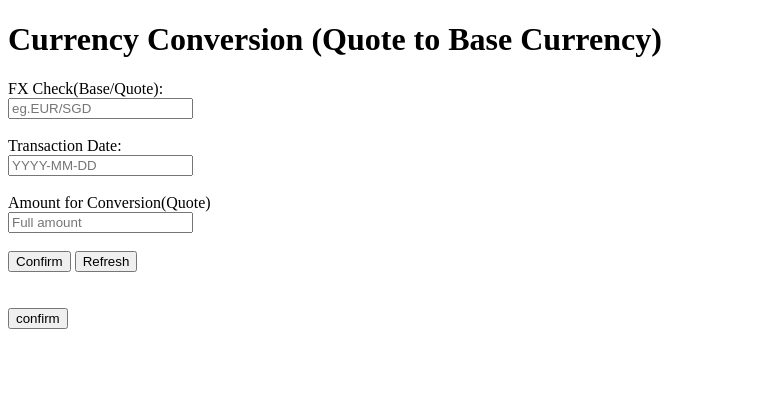
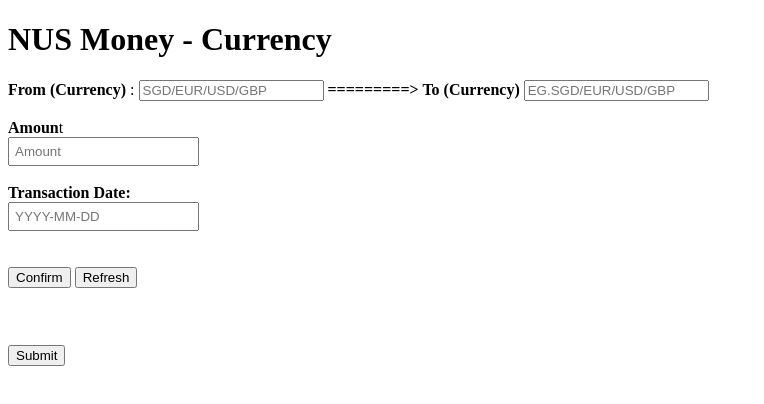
Before and after one commit to karlkws/nusmoney-b13g1, a website: page front-end/FX.html in a window 1280 px wide. Shown: the whole page, without its empty margins (0-764 px from the left). Drawn offline with nearby package versions, Linux system fonts and the light colour scheme.

Commit message:
Change currency format and ensure all are uppercase

```diff
--- a/front-end/FX.css
+++ b/front-end/FX.css
@@ -6,7 +6,22 @@
    }
 
    td, th {
-     border: 1px solid #dddddd;
+     border: 1px solid #18191A;
+     background-color : #FFFEF7;
      text-align: left;
      padding: 8px;
    }
+
+   #base , #quote {
+    text-transform: uppercase;
+   }
+
+   #Value , #transaction{
+
+    padding: 5px;
+   }
+
+
+   /* body {
+    background-color : #C6DEFF;
+  } */
--- a/front-end/FX.html
+++ b/front-end/FX.html
@@ -9,27 +9,32 @@
     <link rel="stylesheet" href="FX.css" />
 
     <title>Currency</title>
-    <h1>Currency Conversion (Quote to Base Currency)</h1>
+    <h1>NUS Money - Currency </h1>
 </head>
 <body>
 <div>
-    <h1 id="symbol"></h1>
+
     <form id="myform">
 
-        <label for="ticker">FX Check(Base/Quote):</label><br>
-        <input type="text" id="ticker" name="ticker" placeholder="eg.EUR/SGD"><br><br>
+        <label for="ticker"><strong>From (Currency)</strong> :</label>
+        <input type="text" id="quote" name="ticker" placeholder="SGD/EUR/USD/GBP">
 
-        <label for="Date">Transaction Date:</label><br>
+        <label for="ticker"><strong> =========>      To (Currency)</strong></label>
+        <input type="text" id="base" name="ticker" placeholder="eg.SGD/EUR/USD/GBP"><br><br>
+
+        <label for="Value"><strong>Amoun</strong>t </label><br>
+        <input type="int" id="Value" name="Amount" placeholder="Amount"><br><br>
+
+        <label for="Date"><strong>Transaction Date:</strong></label><br>
         <input type="text" id="transaction" name="Transaction Date" placeholder="YYYY-MM-DD"><br><br>
 
-        <label for="Value">Amount for Conversion(Quote)</label><br>
-        <input type="int" id="Value" name="Amount" placeholder="Full amount">
+
 
       </form>
       <br><button class="btn btn-outline-primary" onclick="getInputValue();">Confirm</button>
       <button class = "btn btn-dark" onclick="refresh()">Refresh</button>
 
-
+      <h1 id="symbol"></h1>
 </div>
 </div>
 
@@ -44,7 +49,7 @@
 
 </div>
 
- <button class = "btn btn-dark" id='b1' onclick="confirm()">confirm</button>
+ <button class = "btn btn-dark" id='b1' onclick="confirm()">Submit</button>
 
 
 </body>
--- a/front-end/FX.js
+++ b/front-end/FX.js
@@ -10,10 +10,14 @@ Source : Polygon.io
 
  function getInputValue(){
   // Selecting the input element and get its value
-  const stock =   document.getElementById('ticker').value;
+  const quote =   document.getElementById('quote').value.toUpperCase();
+  const base =   document.getElementById('base').value.toUpperCase();
   const datefrom = document.getElementById('transaction').value;
   const dateto =  document.getElementById('transaction').value;
   const value =  document.getElementById('Value').value;
+
+  let stock = (base+quote);
+  console.log(stock);
 
   Price ='https://api.polygon.io/v2/aggs/ticker/'+'C:'+[stock]+'/range/1/day/'+[datefrom]+'/'+[dateto]+'?adjusted=true&sort=asc&limit=50000&apiKey=f6NqhgBtOpJ9ceSA2w_C2j4Tj43VREQc' //Aggregates (Bars) API
 
@@ -31,9 +35,11 @@ Source : Polygon.io
 
 
    //Declare Base and Quote Currency
-   let Quote = (data.ticker[5]+data.ticker[6]+data.ticker[7]);
-   let Base = data.ticker[2]+data.ticker[3]+data.ticker[4];
-   console.log(Base,Quote);
+   //let Quote = (data.ticker[5]+data.ticker[6]+data.ticker[7]);
+   //let Base = data.ticker[2]+data.ticker[3]+data.ticker[4];
+   let Quote = quote;
+   let Base = base;
+
 
  //Create a table to store and display the given stock prices
 
@@ -132,6 +138,7 @@ function confirm() {
   addtran(postDataJSON);
   updatebalance(postDataJSON)
   console.log("confirm function ran");
+  alert("Balance Updated")
 }
 
 //ajax 1 add tran
```
